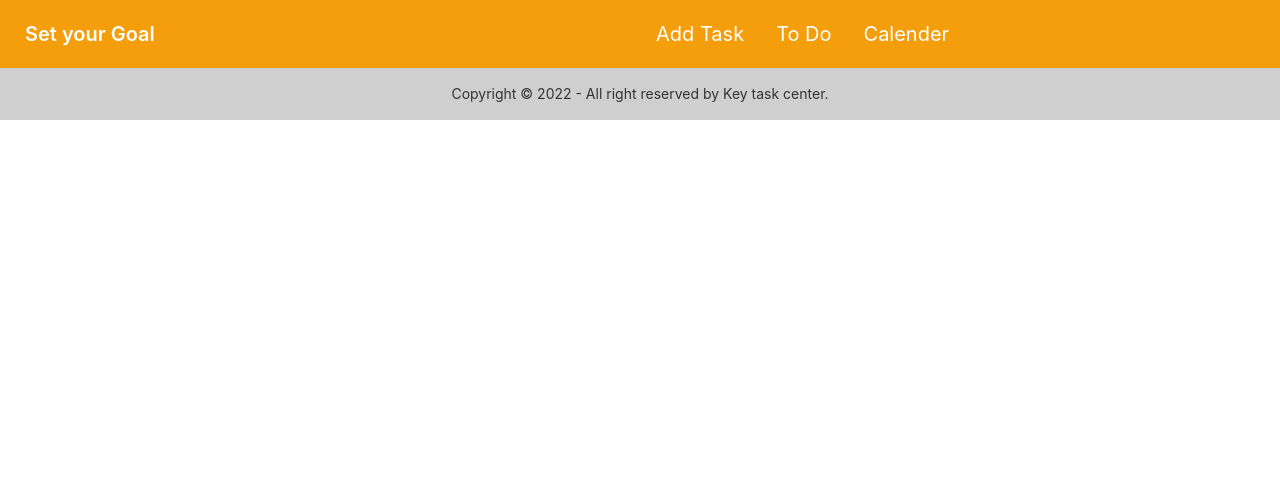
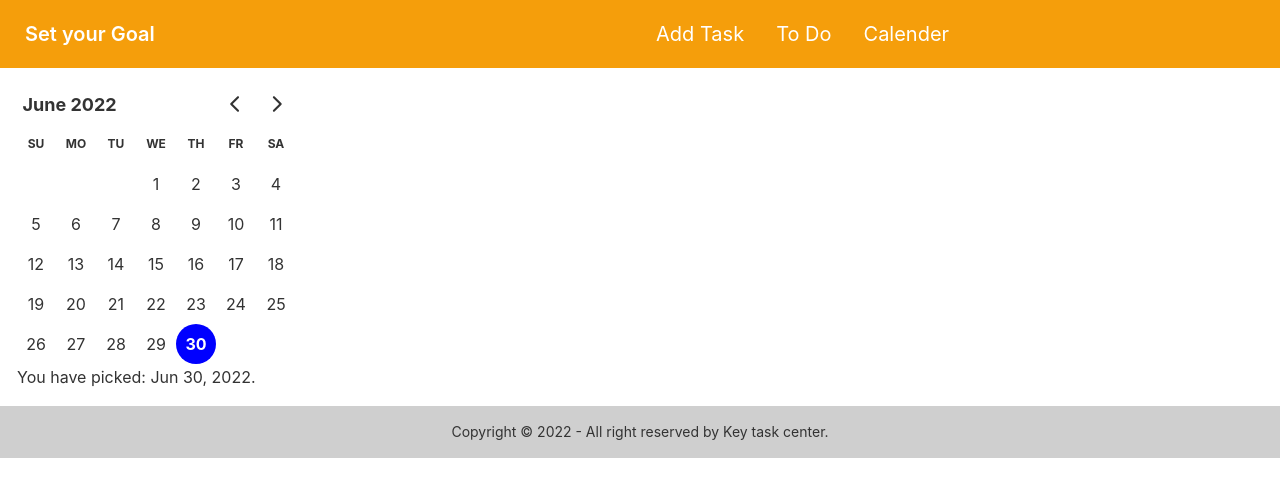
Before and after one commit to Masum-WebD/key-task, a React (Create React App) app: page /calender in a window 1280 px wide. Shown: the top 496 px of the page. Built offline with nearby package versions, Linux system fonts and the light colour scheme.

Commit message:
add calendar

```diff
--- a/package.json
+++ b/package.json
@@ -7,7 +7,9 @@
     "@testing-library/react": "^13.3.0",
     "@testing-library/user-event": "^13.5.0",
     "daisyui": "^2.17.0",
+    "date-fns": "^2.28.0",
     "react": "^18.2.0",
+    "react-day-picker": "^8.0.7",
     "react-dom": "^18.2.0",
     "react-router-dom": "^6.3.0",
     "react-scripts": "5.0.1",
--- a/src/Page/Calender.js
+++ b/src/Page/Calender.js
@@ -1,14 +1,23 @@
-import React from "react";
+import React, { useState } from "react";
+import { DayPicker } from 'react-day-picker';
+import { format } from 'date-fns';
+import 'react-day-picker/dist/style.css';
 
 
 const Calender = () => {
+    const [selected, setSelected] = useState(new Date());
+    let footer = <p>Please pick a day.</p>;
+    if (selected) {
+        footer = <p>You have picked: {format(selected, 'PP')}.</p>;
+      }
 
-    return (
-        <div>
-
-
-        </div>
-    );
+    return( <DayPicker
+        className="center"
+    mode="single"
+    selected={selected}
+    onSelect={setSelected}
+    footer={footer}
+    />);
 };
 
 export default Calender;
```
Also changed, not shown: 1 other file (tests, documents, lock files or other folders).
